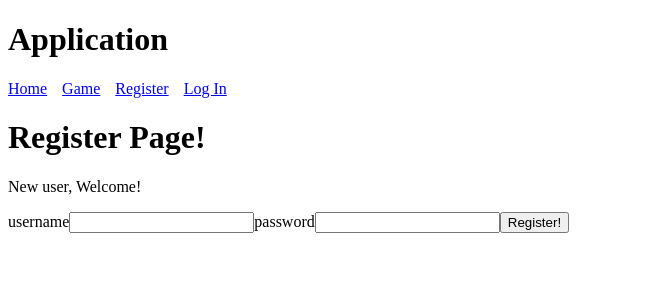
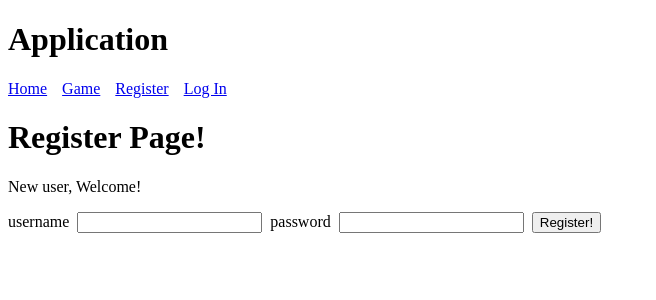
Before and after one commit to AlyxMoon/epicodus-team02-leek-quest, a Vue app in the folder client/: page /register in a window 1280 px wide. Shown: the top 300 px of the page, without its empty margins (0-656 px from the left). Built offline with nearby package versions, Linux system fonts and the light colour scheme.

Commit message:
fix logic in handleFormSubmit()- ty allister

```diff
--- a/client/src/pages/Login.vue
+++ b/client/src/pages/Login.vue
@@ -4,9 +4,9 @@
 
   <form @submit.prevent="handleFormSubmit">
     <label>username</label>
-    <input type="text" v-model="username" />
+    <input type="text" class="margin" v-model="username" />
     <label>password</label>
-    <input type="text" v-model="password" />
+    <input type="text" class="margin" v-model="password" />
     <button type="submit" class="btn">Log In</button>
   </form>
 </template>
@@ -36,5 +36,7 @@ export default {
 </script>
 
 <style scoped>
-
+.margin {
+  margin: 0 8px;
+}
 </style>
--- a/client/src/pages/Register.vue
+++ b/client/src/pages/Register.vue
@@ -4,9 +4,9 @@
 
   <form @submit.prevent="handleFormSubmit">
     <label>username</label>
-    <input type="text" v-model="username" />
+    <input type="text" class="margin" v-model="username" />
     <label>password</label>
-    <input type="text" v-model="password" />
+    <input type="text" class="margin" v-model="password" />
     <button type="submit" class="btn">Register!</button>
   </form>
 </template>
@@ -35,5 +35,7 @@ export default {
 </script>
 
 <style scoped>
-
+.margin {
+  margin: 0 8px;
+}
 </style>
```
